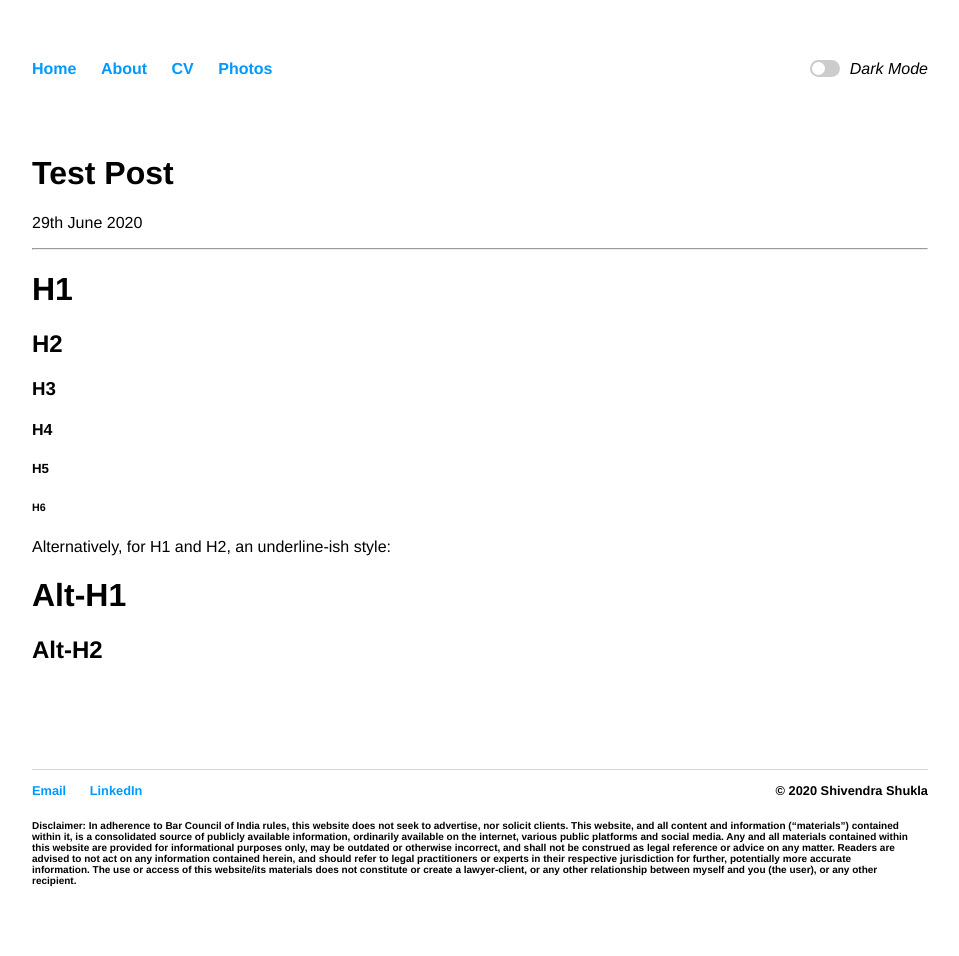
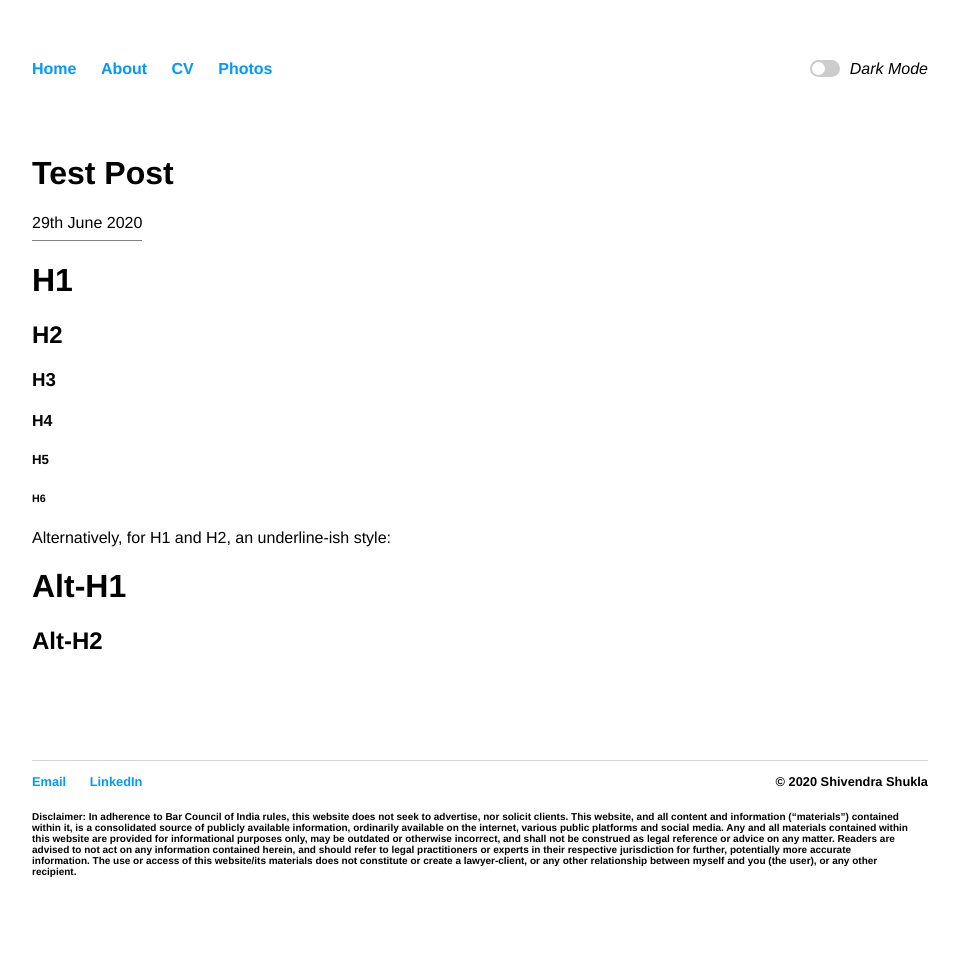
Before and after one commit to thatshivendrashukla/thatshivendrashukla.github.io, a Jekyll site: the page built from _posts/2020-06-29-tespost.md, in a window 1280 px wide. Shown: the whole page, without its empty margins (160-1119 px from the left). Built offline with Jekyll 4.4.1, drawn with Linux system fonts in a browser that asks for light colours.

Commit message:
minor style changes

```diff
--- a/_layouts/blog.html
+++ b/_layouts/blog.html
@@ -2,8 +2,8 @@
 layout: default
 ---
 <h1>{{ page.title }}</h1>
-<p class="meta">{{ page.date | date_to_long_string: "ordinal" }}</p>
-<hr>
+<span class="blog-meta">{{ page.date | date_to_long_string: "ordinal" }}</span>
+
 <div class="post">
   {{ content }}
 </div>
--- a/css/main.css
+++ b/css/main.css
@@ -68,6 +68,18 @@ ul.posts li {
     list-style: none;
 }
 
+/* Blog Metadata Separator */
+
+.blog-meta {
+  display: inline-block;
+}
+.blog-meta:after {
+  content: '';
+  display: block;
+  border-top: 1px solid var(--secondary-color);
+  margin-top: 0.5em;
+}
+
 /*Theme Toggle Switch*/
 
 .theme-switch-wrapper {
@@ -124,7 +136,7 @@ input:checked + .slider:before {
   border-radius: 50%;
 }
 
-/*Home*/
+/*Homepage Styles*/
 
 .circle-avatar {
   border-radius: 50%;
@@ -155,7 +167,7 @@ input:checked + .slider:before {
   position: relative;
 }
 
-@media screen and (max-width: 600px) {
+@media screen and (max-width: 600px) /*Changes column widths on smaller screens*/ {
   .column {
     flex: 100%;
     max-width: 100%;
```
